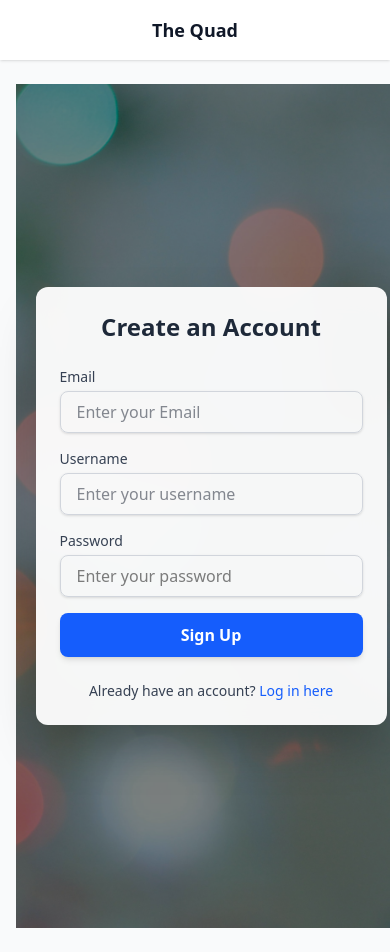
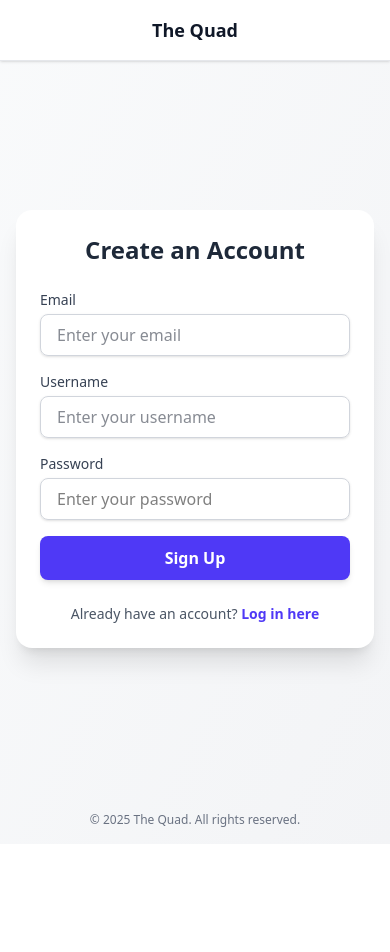
Before and after one commit to sabawaheed27/Supabase-Demo, a Next.js app: page /auth/signup in a window 390 px wide. After the commit the page ends 844 px from the top, so only its background shows below. Built offline with nearby package versions, Linux system fonts and the light colour scheme.

Commit message:
fixed all bugs

```diff
--- a/app/auth/layout.tsx
+++ b/app/auth/layout.tsx
@@ -2,8 +2,8 @@ import Logo from "../components/Logo";
 
 const AuthLayout = ({ children }: { children: React.ReactNode }) => {
   return (
-    <div className="min-h-screen flex flex-col bg-gray-50">
-      <header className="w-full flex justify-center items-center py-4 sm:py-6 shadow-sm bg-white">
+    <div className="min-h-screen flex flex-col bg-linear-to-br from-gray-50 to-gray-100">
+      <header className="w-full flex justify-center items-center py-4 sm:py-6 shadow-sm bg-white border-b border-gray-200">
         <Logo />
       </header>
       <main className="flex-1 flex items-center justify-center px-4 py-6 sm:py-8">
@@ -11,6 +11,9 @@ const AuthLayout = ({ children }: { children: React.ReactNode }) => {
           {children}
         </div>
       </main>
+      <footer className="py-4 text-center text-xs sm:text-sm text-gray-500">
+        © {new Date().getFullYear()} The Quad. All rights reserved.
+      </footer>
     </div>
   );
 };
--- a/app/auth/login/page.tsx
+++ b/app/auth/login/page.tsx
@@ -1,25 +1,21 @@
-
 import Link from "next/link";
 import LogInForm from "./LogoInForm";
 
 const LogInPage = () => {
   return (
-    <div className="min-h-screen h-screen w-screen flex items-center justify-center bg-cover bg-center bg-[url('/images/login.jpg')]">
-      <div className="bg-black/60 absolute inset-0" />
-      <div className="relative bg-white shadow-xl rounded-2xl p-8 w-full max-w-md">
-        <div>
-          <h2 className="font-bold text-3xl mb-6 text-center text-gray-800">
+    <div className="bg-white shadow-xl rounded-2xl p-6 sm:p-8 w-full">
+      <h2 className="font-bold text-2xl sm:text-3xl mb-6 text-center text-gray-800">
         Log In
       </h2>
       <LogInForm />
-          <p className="mt-6 text-center text-gray-600">
+      <p className="mt-6 text-center text-sm text-gray-600">
         Don&apos;t have an account?{" "}
-            <Link href="/auth/signup" className="text-red-500 font-semibold hover:underline">
+        <Link
+          href="/auth/signup"
+          className="text-indigo-600 font-semibold hover:text-indigo-700 hover:underline transition-colors">
           Sign up here!
         </Link>
       </p>
-        </div>
-      </div>
     </div>
   );
 };
--- a/app/auth/signup/SignUpForm/index.tsx
+++ b/app/auth/signup/SignUpForm/index.tsx
@@ -1,5 +1,5 @@
 'use client'
-import { useForm } from "react-hook-form" //  validation, submission, management
+import { useForm } from "react-hook-form"
 import { zodResolver } from "@hookform/resolvers/zod"
 import { useMutation } from "@tanstack/react-query"
 import { SignUp } from "@/action/sign-up"
@@ -21,15 +21,7 @@ const SignUpForm = () => {
   })
 
   return (
-    <div
-      className="h-screen w-screen flex items-center justify-center bg-cover bg-center relative"
-      style={{ backgroundImage: "url('/images/signup.jpg')" }}
-    >
-      {/* Overlay */}
-      <div className="absolute inset-0 bg-black/50" />
-
-      {/* Card */}
-      <div className="relative z-10 bg-white/95 backdrop-blur-md shadow-2xl rounded-xl p-6 sm:p-8 w-[90%] max-w-md">
+    <div className="bg-white shadow-xl rounded-2xl p-6 sm:p-8 w-full">
       <h2 className="text-2xl sm:text-3xl font-bold text-center text-gray-800 mb-6">
         Create an Account
       </h2>
@@ -47,9 +39,9 @@ const SignUpForm = () => {
             {...register("email")}
             type="email"
             id="email"
-              placeholder="Enter your Email"
+            placeholder="Enter your email"
             className="w-full rounded-lg border border-gray-300 px-4 py-2 text-gray-900 shadow-sm
-                         focus:border-blue-500 focus:ring-2 focus:ring-blue-200 transition"
+                       focus:border-indigo-500 focus:ring-2 focus:ring-indigo-200 transition"
           />
           {errors.email && <ErrorMessage message={errors.email.message!} />}
         </fieldset>
@@ -65,7 +57,7 @@ const SignUpForm = () => {
             id="username"
             placeholder="Enter your username"
             className="w-full rounded-lg border border-gray-300 px-4 py-2 text-gray-900 shadow-sm
-                         focus:border-blue-500 focus:ring-2 focus:ring-blue-200 transition"
+                       focus:border-indigo-500 focus:ring-2 focus:ring-indigo-200 transition"
           />
           {errors.username && <ErrorMessage message={errors.username.message!} />}
         </fieldset>
@@ -81,7 +73,7 @@ const SignUpForm = () => {
             id="password"
             placeholder="Enter your password"
             className="w-full rounded-lg border border-gray-300 px-4 py-2 shadow-sm
-                         focus:border-blue-500 focus:ring-2 focus:ring-blue-200 transition"
+                       focus:border-indigo-500 focus:ring-2 focus:ring-indigo-200 transition"
           />
           {errors.password && <ErrorMessage message={errors.password.message!} />}
         </fieldset>
@@ -90,41 +82,31 @@ const SignUpForm = () => {
         <button
           type="submit"
           disabled={isPending}
-            className="w-full bg-blue-600 hover:bg-blue-700 text-white font-semibold py-2.5
-                       rounded-lg shadow-md transition duration-200 disabled:opacity-70"
+          className="w-full bg-indigo-600 hover:bg-indigo-700 active:bg-indigo-800 text-white
+                     font-semibold py-2.5 rounded-lg shadow-md transition duration-200
+                     disabled:opacity-70 disabled:cursor-not-allowed"
         >
           {isPending ? "Creating..." : "Sign Up"}
         </button>
       </form>
 
       {error && (
-          <p className="mt-4 text-center text-sm text-red-500">{error.message}</p>
+        <p className="mt-4 text-center text-sm text-red-600 bg-red-50 border border-red-200 rounded-lg p-3">
+          {error.message}
+        </p>
       )}
 
-        <p className="mt-6 text-center text-sm text-gray-700">
+      <p className="mt-6 text-center text-sm text-gray-600">
         Already have an account?{" "}
-          <Link href="/auth/login" className="text-blue-600 hover:underline">
+        <Link
+          href="/auth/login"
+          className="text-indigo-600 font-semibold hover:text-indigo-700 hover:underline transition-colors"
+        >
           Log in here
         </Link>
       </p>
-      </div>
     </div>
   )
 }
 
 export default SignUpForm
-
-
-// Zod speaks the language of data shapes and validation rules (e.g., "this must be an email," "this password must be 6 characters long").
-// React Hook Form speaks the language of form state management (e.g., "this input is invalid," "here is the error message").
-// zodResolver sits in the middle, translating Zod's validation results into a format that React Hook Form can understand and use to update the UI.
-
-
-// The user fills in their email, username, and password.
-// They click the "Sign Up" button.
-// react-hook-form's handleSubmit validates the data.
-// If validation passes, mutate(value) is called.
-// isPending immediately becomes true, updating the button's state.
-// The SignUp server action runs.
-// On Success: The server action redirects the user, and the form component unmounts.
-// On Failure: The SignUp action throws an error. isPending becomes false, and the error object is populated, causing the error message to appear on the screen.
```
Also changed, not shown: public/images/login.jpg (deleted), public/images/signup.jpg (deleted). Lines whose indentation alone changed are shown as unchanged.
